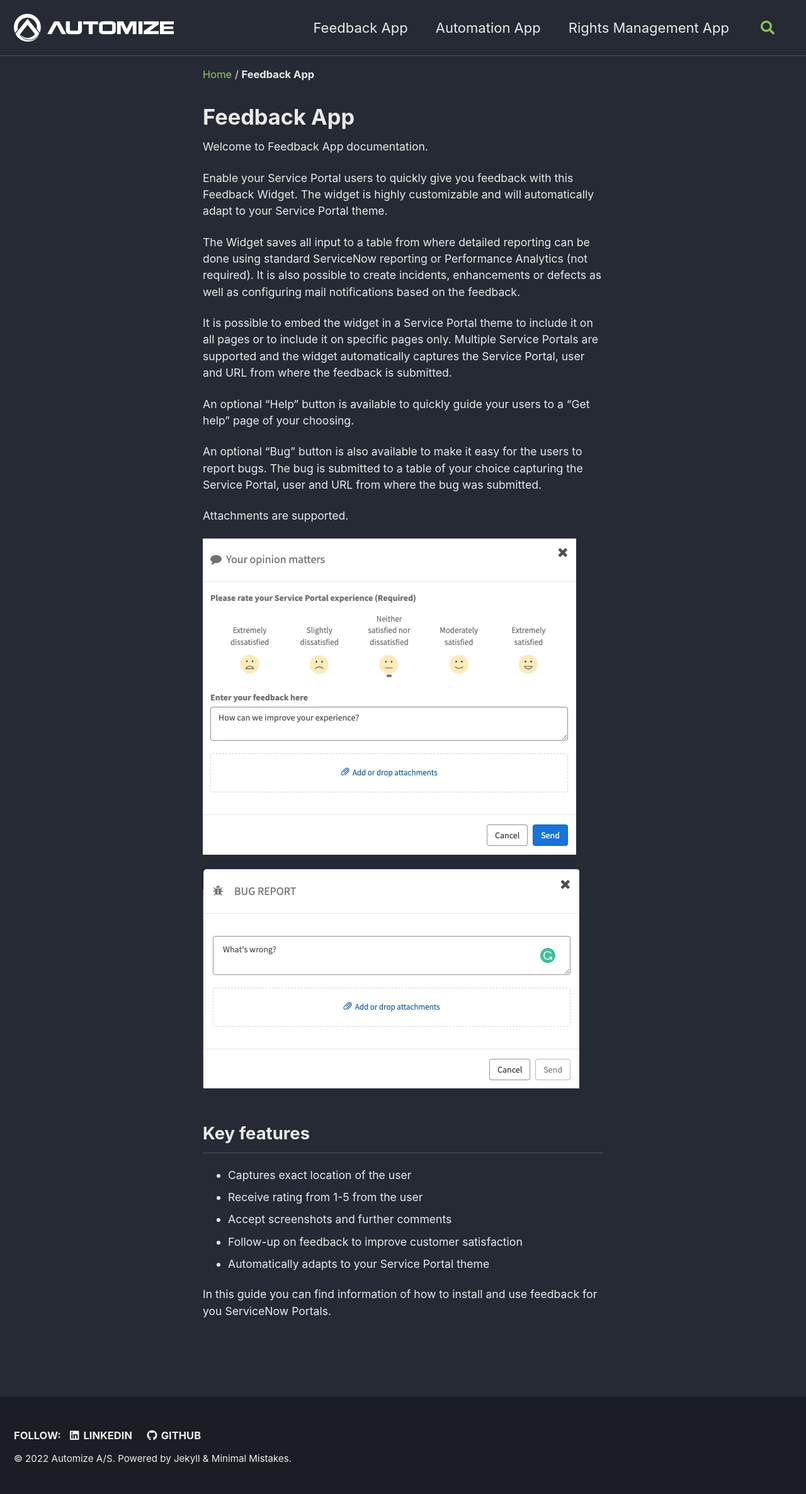
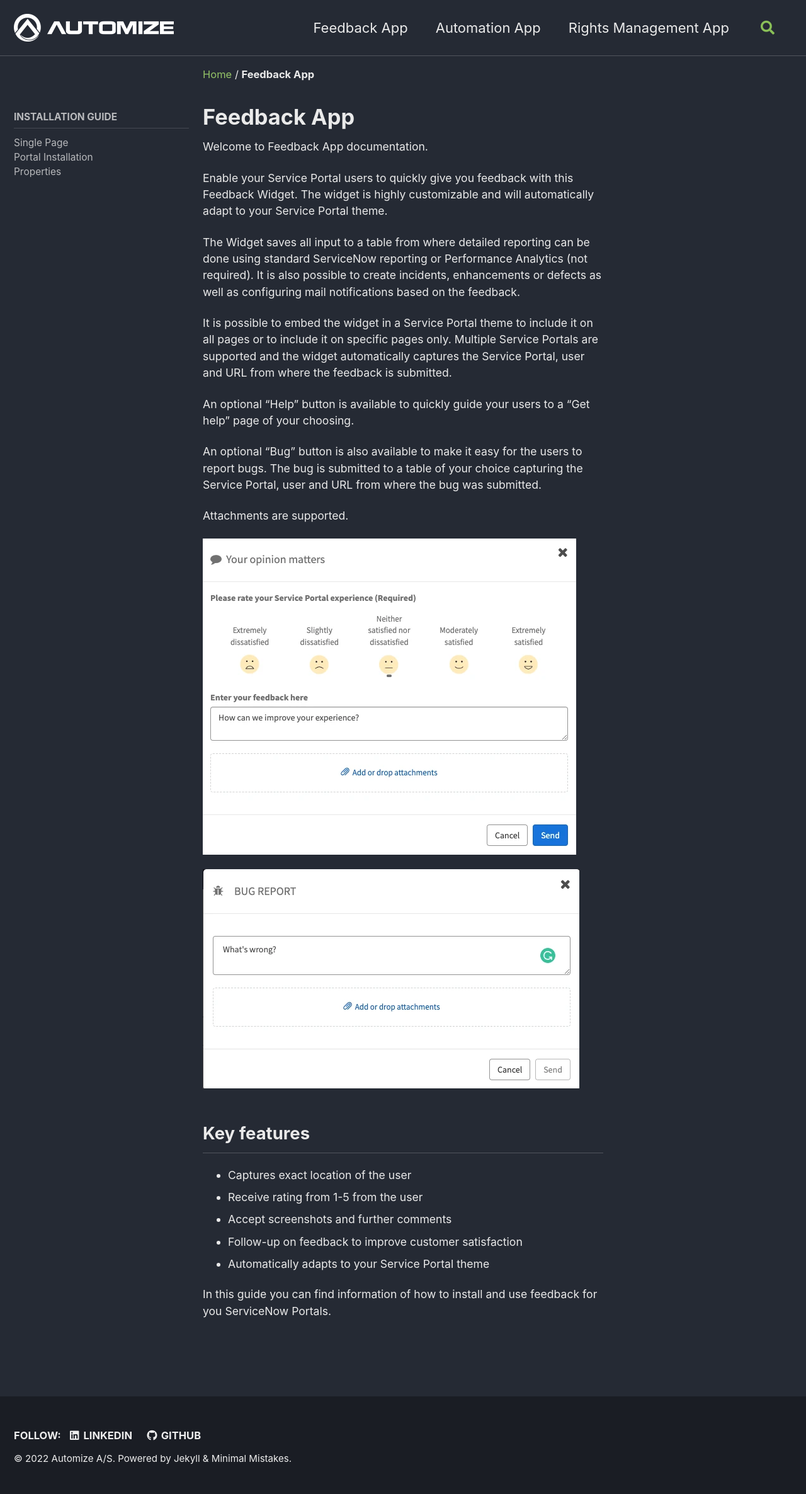
Before and after one commit to Mjolner-ServiceNow/mimisbrunnr.dk, a Jekyll site: the page built from _docs/feedback-app/index.md, in a window 1280 px wide. Shown: the whole page at 63% size. Built offline with Jekyll 4.4.1, drawn with Linux system fonts in a browser that asks for light colours; cached includes are drawn as plain includes.

Commit message:
Feedback app installation guide

```diff
--- a/_data/navigation.yml
+++ b/_data/navigation.yml
@@ -75,3 +75,13 @@
         url: /rights-management-app/flow-designer/
       - title: "Workspace"
         url: /rights-management-app/workspace/
+
+feed:
+  - title: "Installation Guide"
+    children:
+      - title: "Single Page"
+        url: /feedback-app/single-page/
+      - title: "Portal Installation"
+        url: /feedback-app/portal/
+      - title: "Properties"
+        url: /feedback-app/properties/
```
